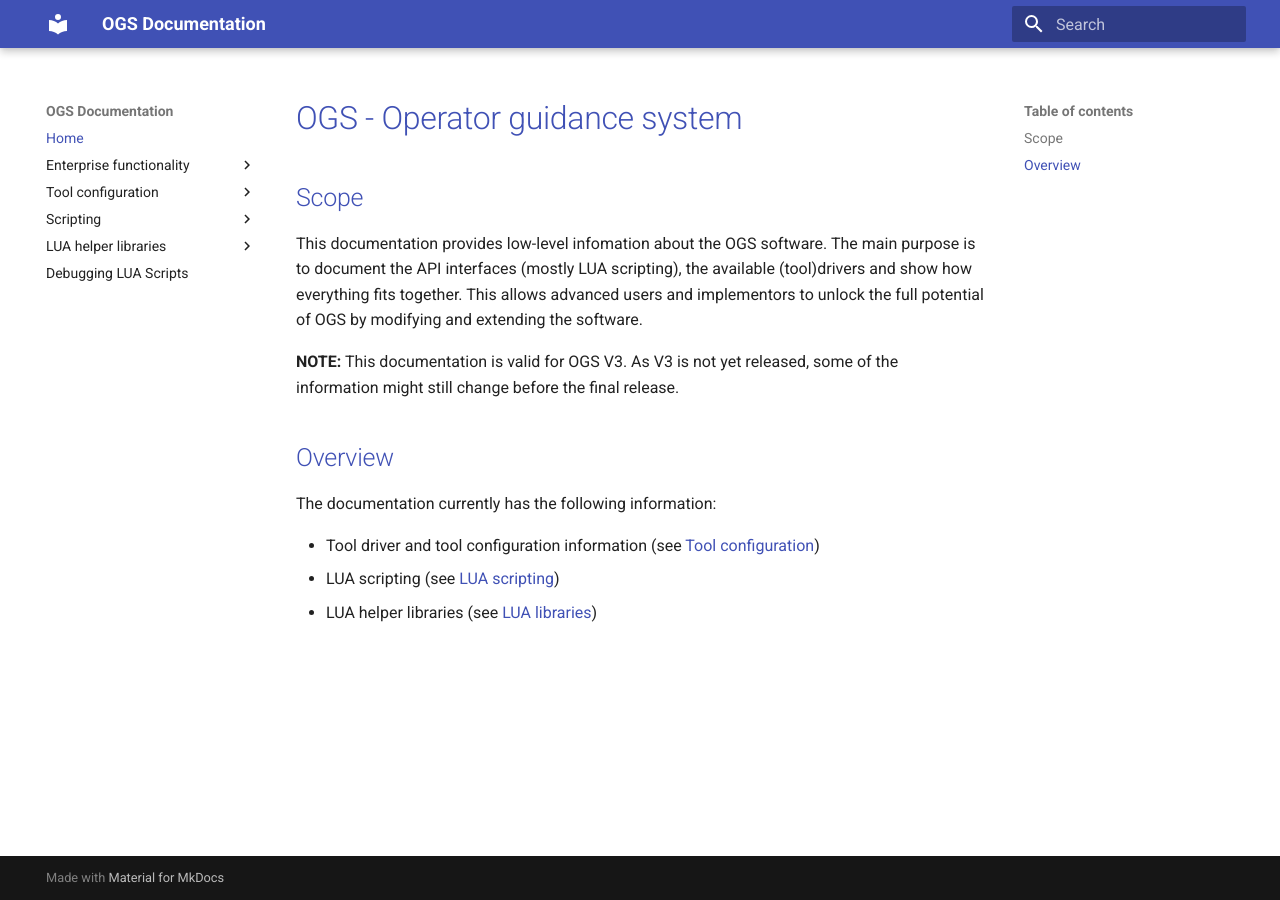
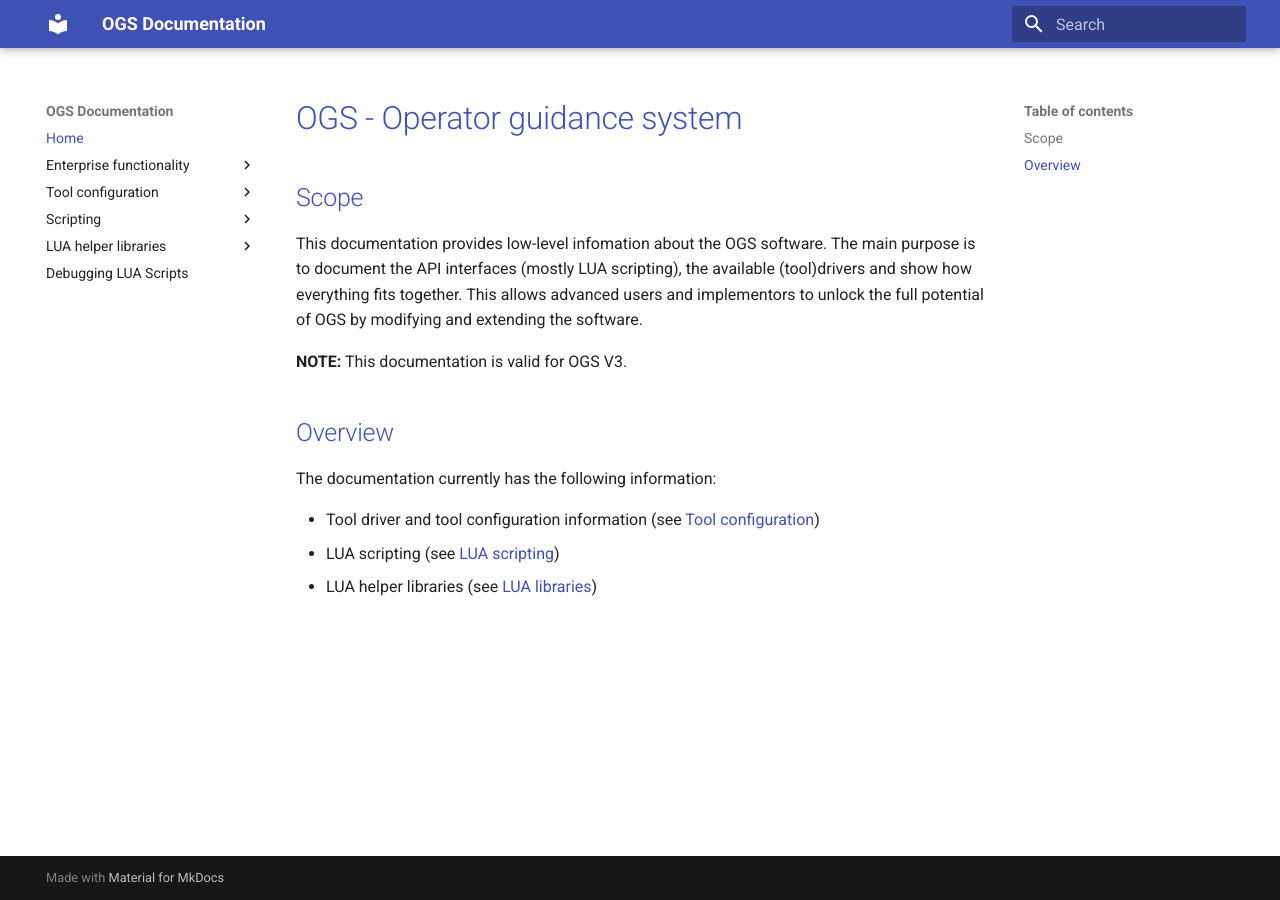
Before and after one commit to haller-erne/ogs, an MkDocs documentation site: the page built from docs/index.md, in a window 1280 px wide. Built offline with MkDocs 1.6.1 and Material for MkDocs 9.7.7, drawn with Linux system fonts in a browser that asks for light colours.

Commit message:
Fix version.

```diff
--- a/docs/index.md
+++ b/docs/index.md
@@ -7,7 +7,7 @@ The main purpose is to document the API interfaces (mostly LUA scripting), the a
 This allows advanced users and implementors to unlock the full potential
 of OGS by modifying and extending the software.
 
-**NOTE:** This documentation is valid for OGS V3. As V3 is not yet released, some of the information might still change before the final release.
+**NOTE:** This documentation is valid for OGS V3.
 
 ## Overview
 
```
